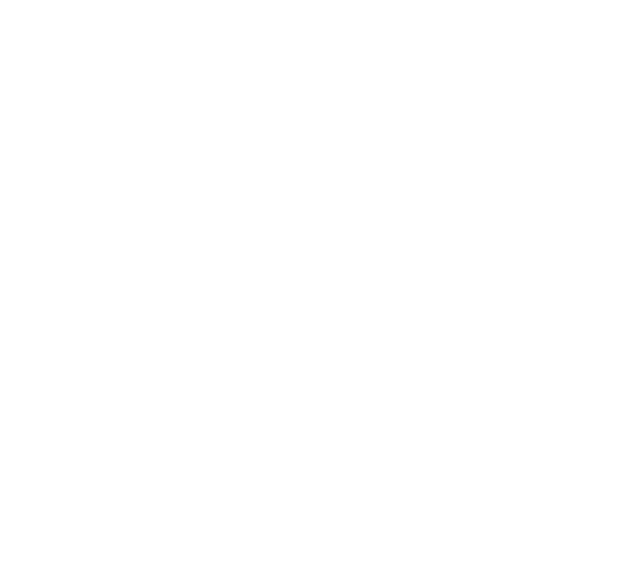
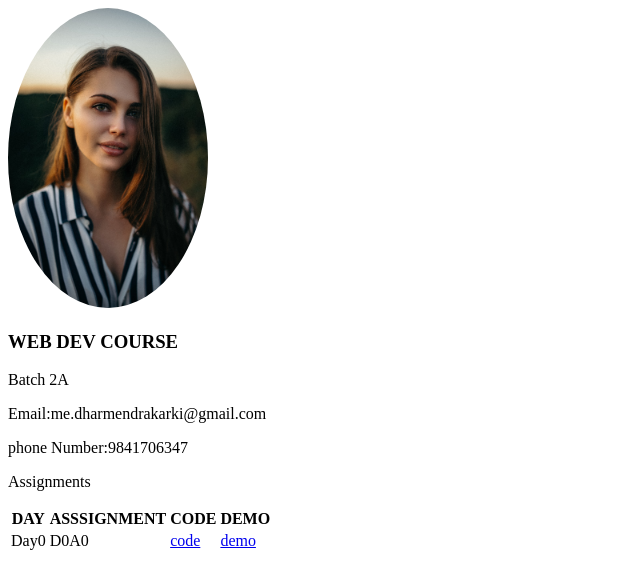
Before and after one commit to aignitelearners/aignitelearners.github.io, a plain HTML site: page index.html in a window 1280 px wide. Shown: the whole page, without its empty margins (0-640 px from the left). Drawn offline with Linux system fonts and the light colour scheme.

Commit message:
photo,style is added and changed in index file

```diff
--- a/index.html
+++ b/index.html
@@ -5,8 +5,29 @@
     <meta http-equiv="X-UA-Compatible" content="IE=edge">
     <meta name="viewport" content="width=device-width, initial-scale=1.0">
     <title>Document</title>
+    <link rel="stylesheet" href="style.css">
 </head>
 <body>
+    <img src="photo.jpg" alt="your_name" width="200px" height="300px">
+    <h3>WEB DEV COURSE</h3>
+    <p>Batch 2A</p>
+    <p>Email:me.dharmendrakarki@gmail.com</p>
+    <p>phone Number:9841706347</p>
+    <p>Assignments</p>
+    <table>
+        <tr>
+            <th>DAY</th>
+            <th>ASSSIGNMENT</th>
+            <th>CODE</th>
+            <th>DEMO</th>
+        </tr>
+        <tr>
+            <td>Day0</td>
+            <td>D0A0</td>
+            <td> <a href="https://github.com/aignitelearners/Day0Assignment0/blob/master/index.html">code</a> </td>
+            <td> <a href="https://aignitelearners.github.io/Day0Assignment0/">demo</a></td>
+        </tr>
+    </table>
 
 </body>
 </html>
--- /dev/null
+++ b/style.css
@@ -0,0 +1,3 @@
+img{
+    border-radius: 50%;
+}
```
Also changed, not shown: photo.jpg (added).
